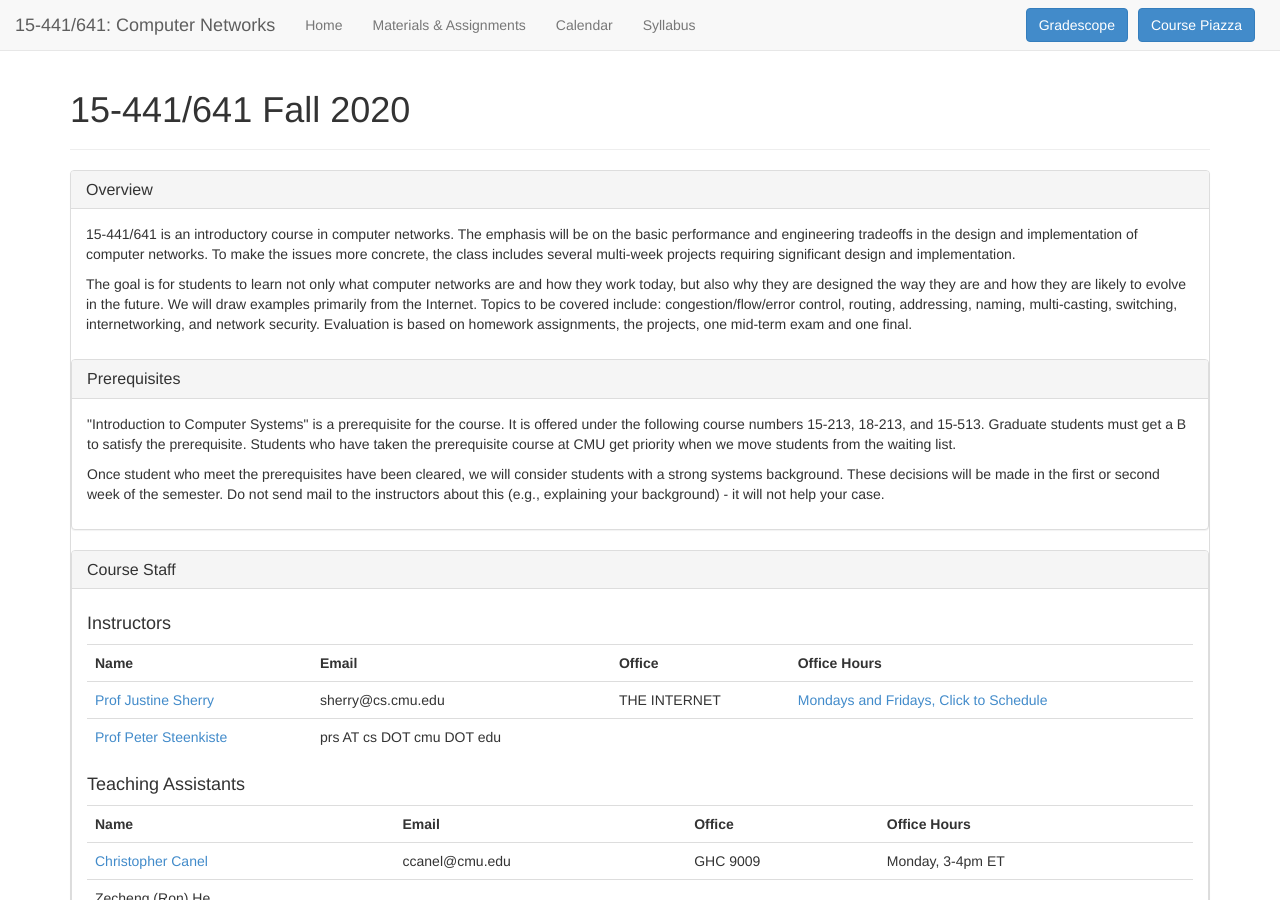
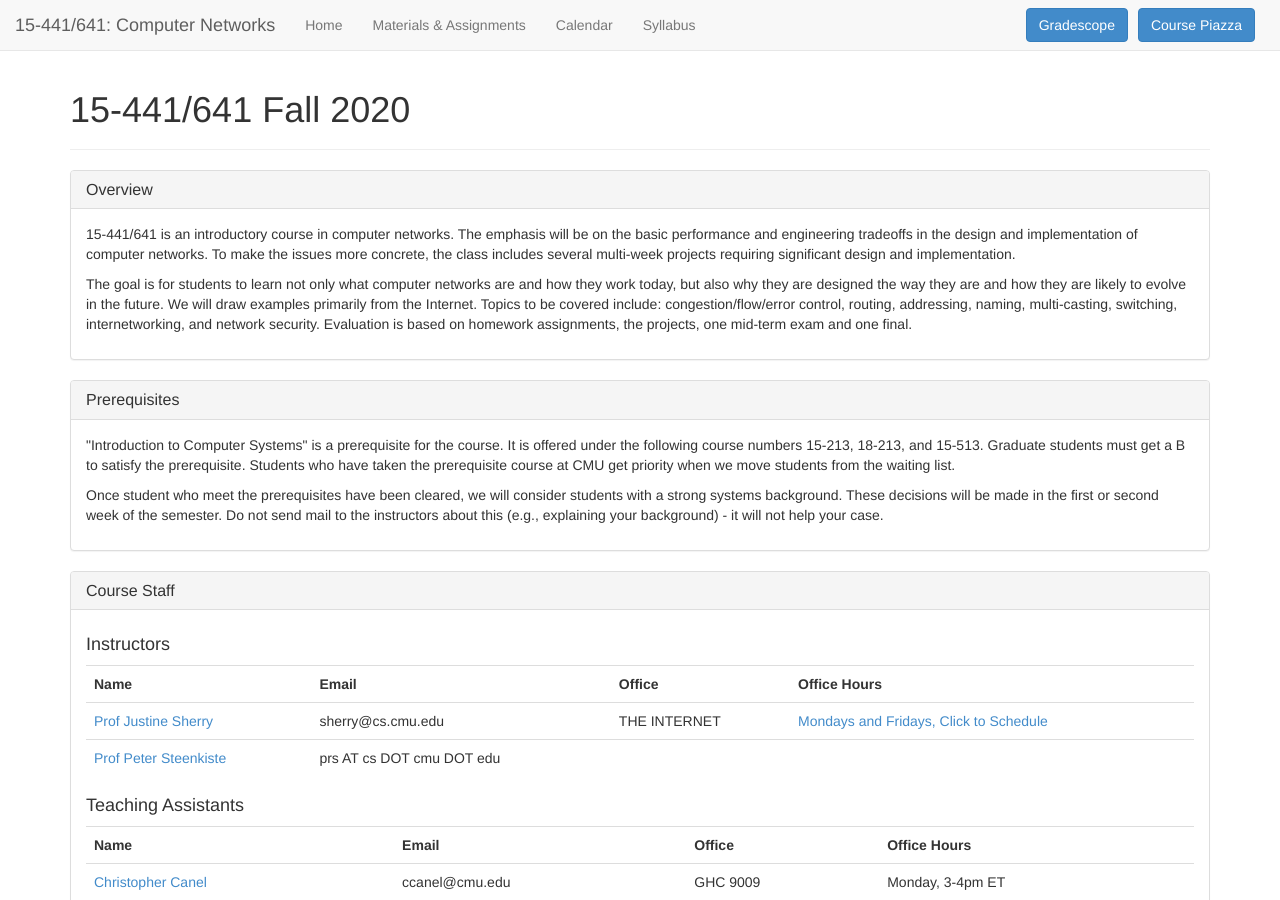
Before and after one commit to computer-networks/fa21, a Jekyll site: the page built from index.html, in a window 1280 px wide and 900 px high. Built offline with Jekyll 4.4.1, drawn with Linux system fonts in a browser that asks for light colours.

Commit message:
fix missing div

```diff
--- a/index.html
+++ b/index.html
@@ -41,7 +41,7 @@
 	one mid-term exam and one final.
 	</p>
 
-</div>
+  </div></div>
 
 
 <div class="panel panel-default"> <div class="panel-heading"> <h3
```
